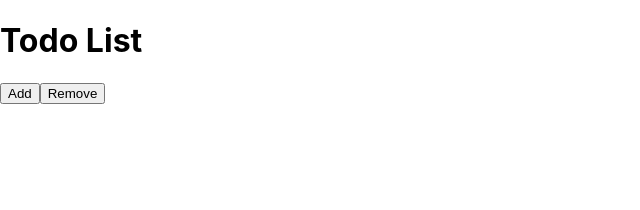
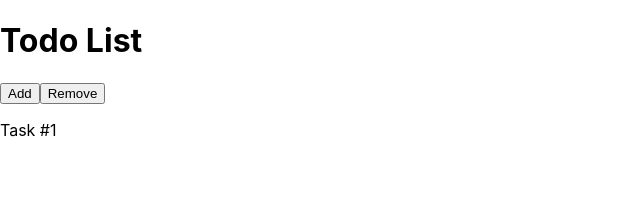
Before and after one commit to assimpusx/todo-react, a React (Create React App) app: page / in a window 1280 px wide. Shown: the top 210 px of the page, without its empty margins (0-640 px from the left). Built offline with nearby package versions, Linux system fonts and the light colour scheme.

Commit message:
add list component in main App

```diff
--- a/src/App.js
+++ b/src/App.js
@@ -7,6 +7,7 @@ function App() {
     <div>
       <Header></Header>
       <Buttons></Buttons>
+      <TodoItems></TodoItems>
     </div>
   );
 }
```
